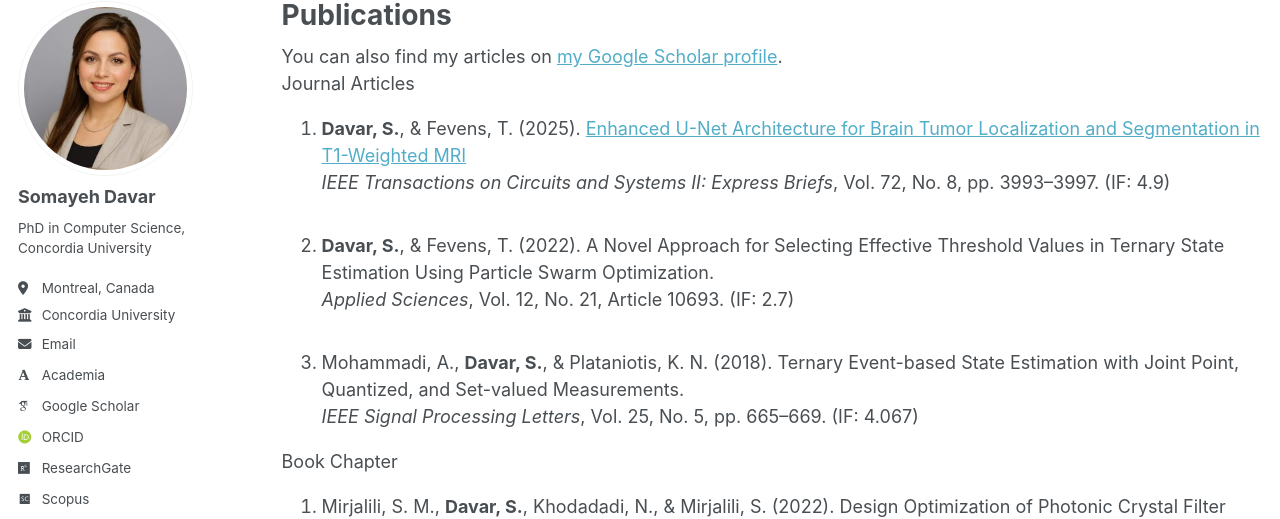
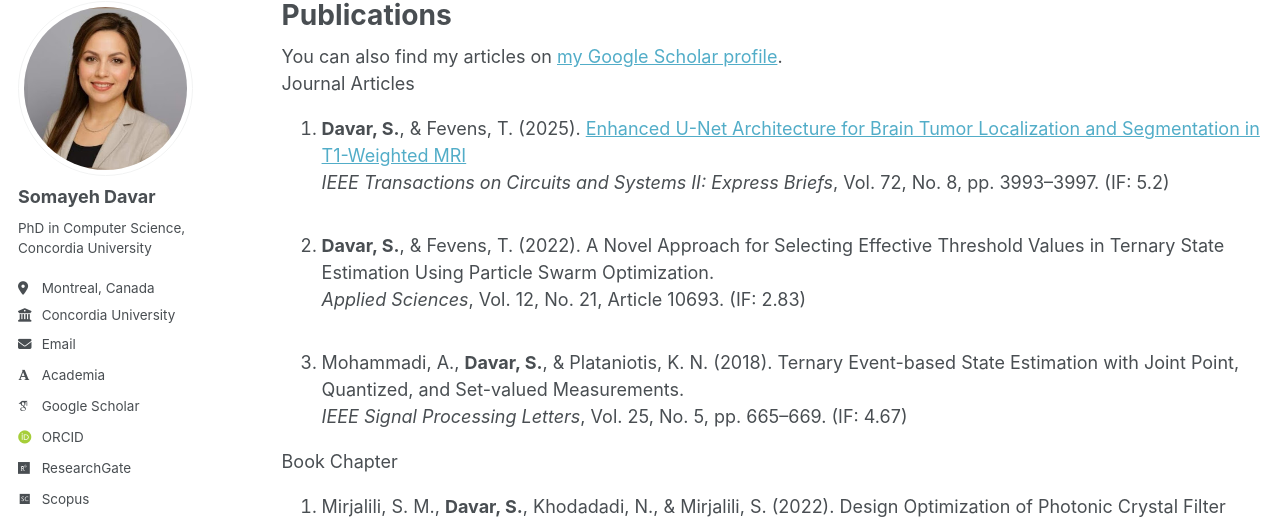
Before and after one commit to sdavar/sdavar.github.io, a Jekyll site: the page built from _pages/publications.html, in a window 1280 px wide and 900 px high. Shown: the part 100-619 px from the top of the window. Built offline with Jekyll 4.4.1, drawn with Linux system fonts in a browser that asks for light colours; some web fonts are replaced; a script bundle is joined from its source files by our own code; library files that are not in the unit come from our copies.

Commit message:
Update publications.html

```diff
--- a/_pages/publications.html
+++ b/_pages/publications.html
@@ -9,12 +9,13 @@ author_profile: true
   <div class="wordwrap">You can also find my articles on <a href="{{ https://scholar.google.com/citations?user=XKDspPcAAAAJ&hl=en}}">my Google Scholar profile</a>.</div>
 {% endif %}
 
- Journal Articles
+
+Journal Articles
 <ol> <li>
 
 <strong>Davar, S.</strong>, & Fevens, T. (2025).
 
-<a href="https://doi.org/10.1109/TCSII.2025.3556846" target="_blank"> Enhanced U-Net Architecture for Brain Tumor Localization and Segmentation in T1-Weighted MRI </a> <br> <em>IEEE Transactions on Circuits and Systems II: Express Briefs</em>, Vol. 72, No. 8, pp. 3993–3997. (IF: 4.9) </li> <br> <li>
+<a href="https://doi.org/10.1109/TCSII.2025.3556846" target="_blank"> Enhanced U-Net Architecture for Brain Tumor Localization and Segmentation in T1-Weighted MRI </a> <br> <em>IEEE Transactions on Circuits and Systems II: Express Briefs</em>, Vol. 72, No. 8, pp. 3993–3997. (IF: 5.2) </li> <br> <li>
 
 <strong>Davar, S.</strong>, & Fevens, T. (2022).
 
@@ -24,7 +25,7 @@ A Novel Approach for Selecting Effective Threshold Values in Ternary State Estim
 
 <em>Applied Sciences</em>,
 Vol. 12, No. 21, Article 10693.
-(IF: 2.7)
+(IF: 2.83)
 
 </li> <br> <li>
 
@@ -36,9 +37,10 @@ Ternary Event-based State Estimation with Joint Point, Quantized, and Set-valued
 
 <em>IEEE Signal Processing Letters</em>,
 Vol. 25, No. 5, pp. 665–669.
-(IF: 4.067)
+(IF: 4.67)
 
 </li> </ol>
+
 Book Chapter
 <ol> <li>
 
```
